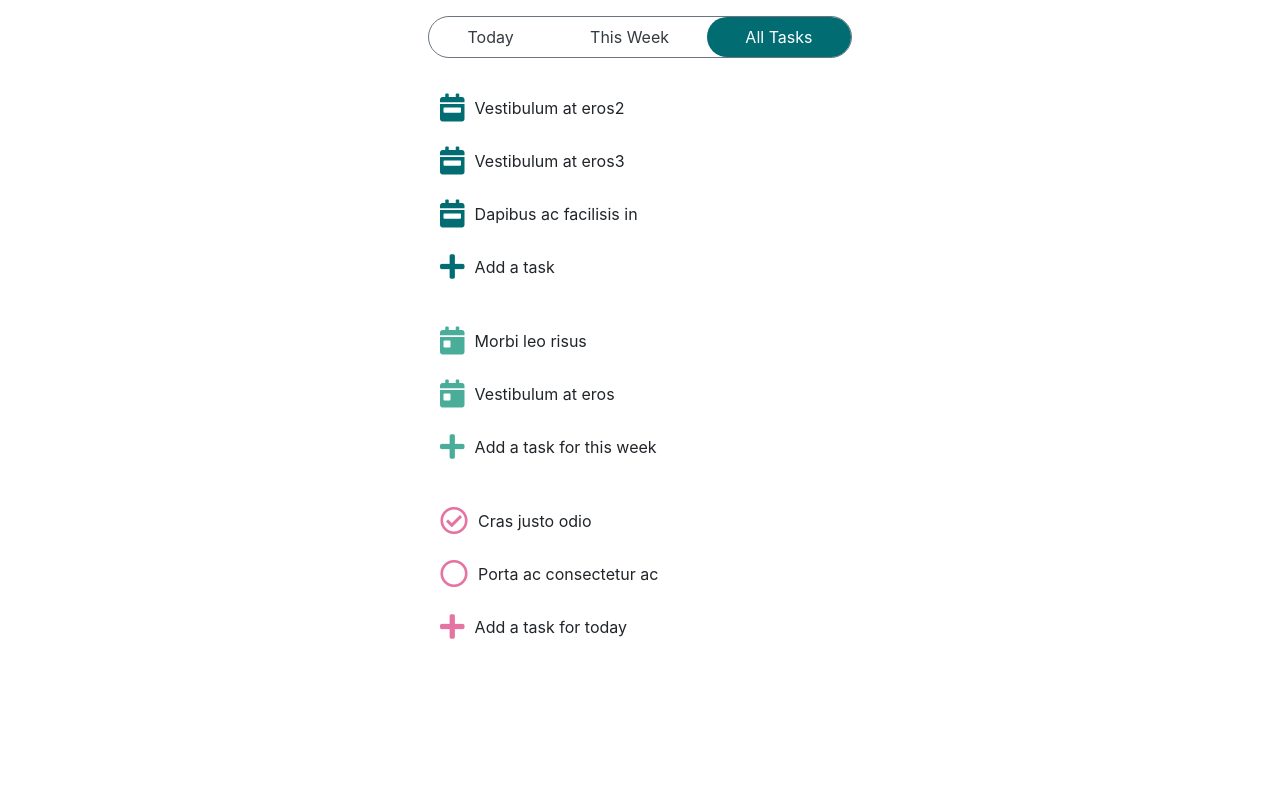
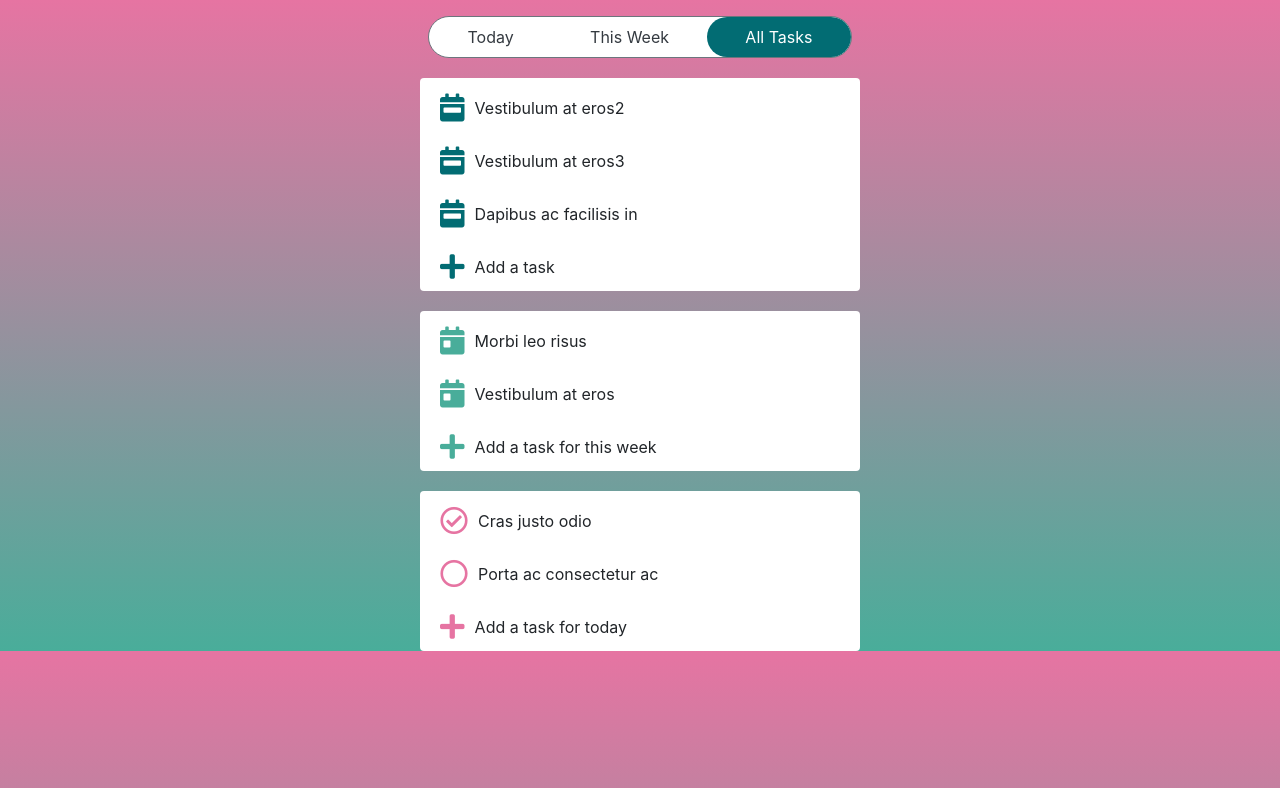
Before and after one commit to morrowdavidson/todo-list, a website built with webpack: page dist/index.html in a window 1280 px wide. Built offline with nearby package versions, Linux system fonts and the light colour scheme.

Commit message:
Init branch for redesign

```diff
--- a/src/scss/app.scss
+++ b/src/scss/app.scss
@@ -32,6 +32,7 @@ li i {
 
 body {
     position: relative;
+    background-image: linear-gradient(to bottom, #E674A2,#49AD9A);
 };
 
 .nav-pills .nav-link {
```
Also changed, not shown: 1 other file.
